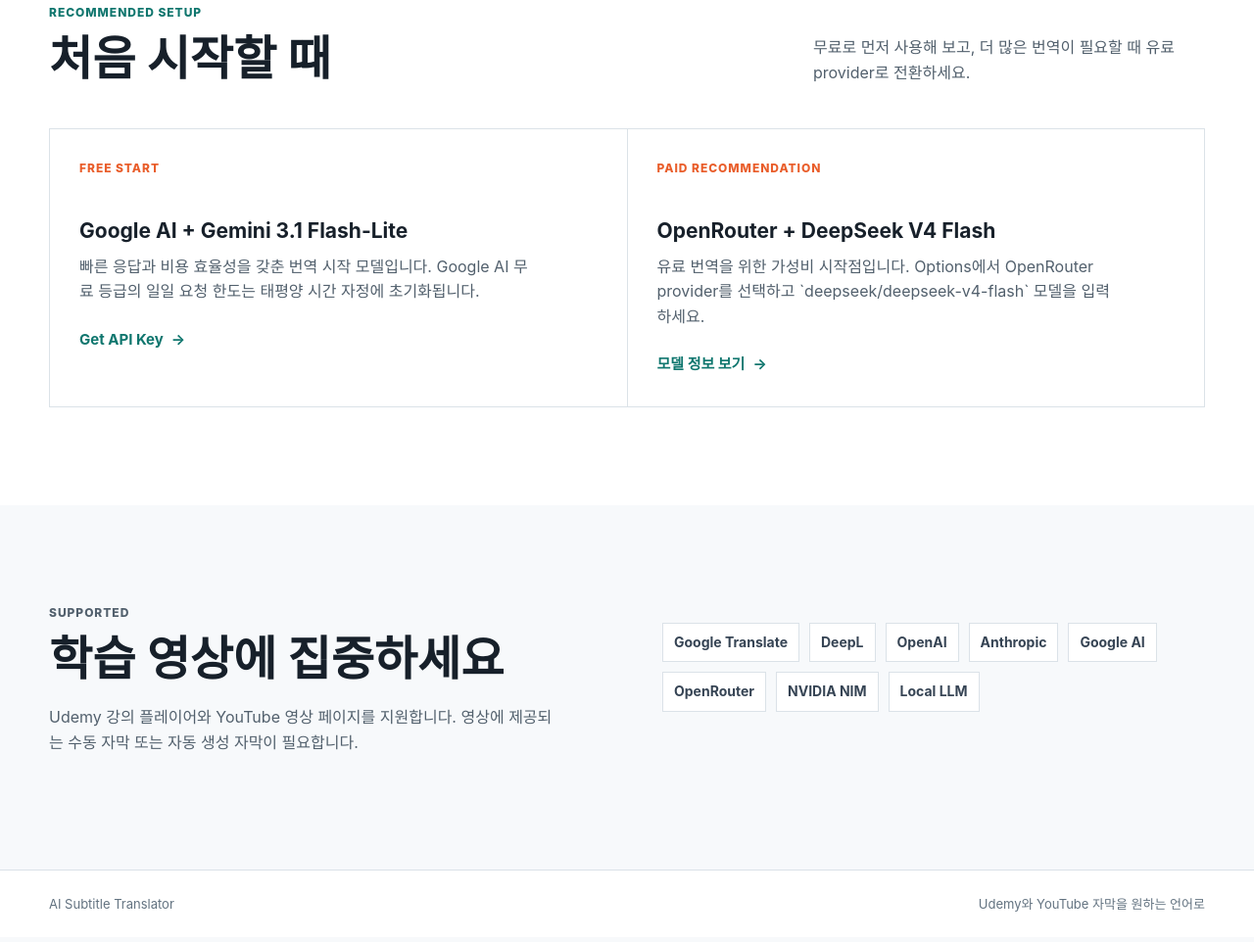
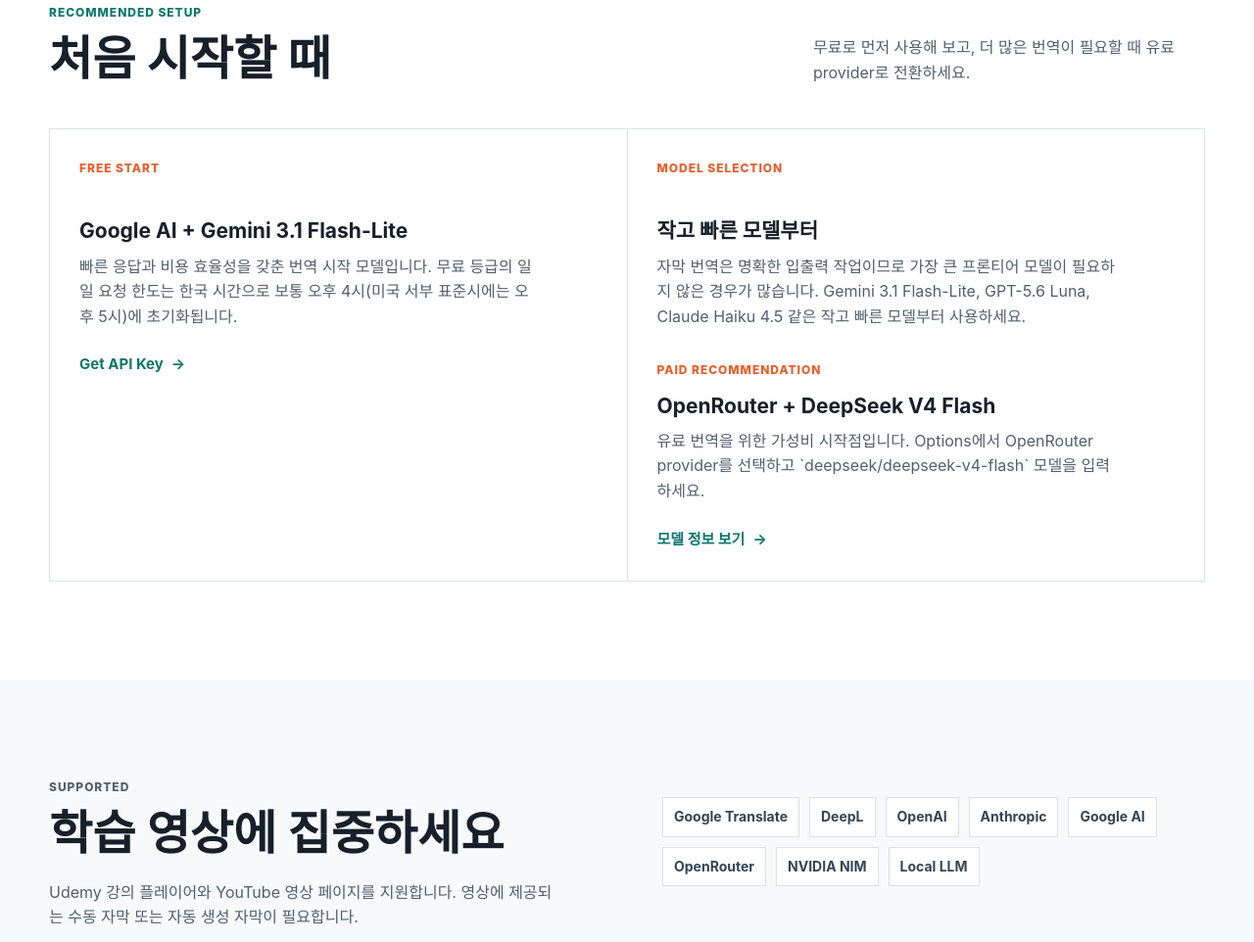
Before and after one commit to mungi/ai-subtitle-translator, a plain HTML site: page index.html in a window 1280 px wide. Shown: the part 1847-2809 px from the top of the page at 98% size. Drawn offline with Linux system fonts and the light colour scheme.

Commit message:
Refine model selection recommendations

```diff
--- a/index.html
+++ b/index.html
@@ -85,11 +85,14 @@
           <article>
             <p class="guide-label">FREE START</p>
             <h3>Google AI + Gemini 3.1 Flash-Lite</h3>
-            <p>빠른 응답과 비용 효율성을 갖춘 번역 시작 모델입니다. Google AI 무료 등급의 일일 요청 한도는 태평양 시간 자정에 초기화됩니다.</p>
+            <p>빠른 응답과 비용 효율성을 갖춘 번역 시작 모델입니다. 무료 등급의 일일 요청 한도는 한국 시간으로 보통 오후 4시(미국 서부 표준시에는 오후 5시)에 초기화됩니다.</p>
             <a class="text-link" href="https://aistudio.google.com/api-keys" target="_blank" rel="noreferrer">Get API Key <span aria-hidden="true">&rarr;</span></a>
           </article>
           <article>
-            <p class="guide-label">PAID RECOMMENDATION</p>
+            <p class="guide-label">MODEL SELECTION</p>
+            <h3>작고 빠른 모델부터</h3>
+            <p>자막 번역은 명확한 입출력 작업이므로 가장 큰 프론티어 모델이 필요하지 않은 경우가 많습니다. Gemini 3.1 Flash-Lite, GPT-5.6 Luna, Claude Haiku 4.5 같은 작고 빠른 모델부터 사용하세요.</p>
+            <p class="guide-label secondary-guide-label">PAID RECOMMENDATION</p>
             <h3>OpenRouter + DeepSeek V4 Flash</h3>
             <p>유료 번역을 위한 가성비 시작점입니다. Options에서 OpenRouter provider를 선택하고 `deepseek/deepseek-v4-flash` 모델을 입력하세요.</p>
             <a class="text-link" href="https://openrouter.ai/deepseek/deepseek-v4-flash/api" target="_blank" rel="noreferrer">모델 정보 보기 <span aria-hidden="true">&rarr;</span></a>
--- a/styles.css
+++ b/styles.css
@@ -76,6 +76,7 @@
 .guide-grid { display: grid; grid-template-columns: repeat(2, 1fr); border-top: 1px solid var(--line); border-left: 1px solid var(--line); }
 .guide-grid article { min-height: 270px; padding: 30px; border-right: 1px solid var(--line); border-bottom: 1px solid var(--line); }
 .guide-label { margin-bottom: 42px; color: var(--accent); font-size: 12px; font-weight: 800; letter-spacing: .08em; }
+.secondary-guide-label { margin-top: 32px; margin-bottom: 14px; }
 .guide-grid article > p:not(.guide-label) { max-width: 470px; color: var(--muted); }
 .text-link { display: inline-flex; gap: 8px; margin-top: 8px; color: var(--teal); font-size: 15px; font-weight: 750; }
 .text-link:hover { color: var(--accent); }
```
